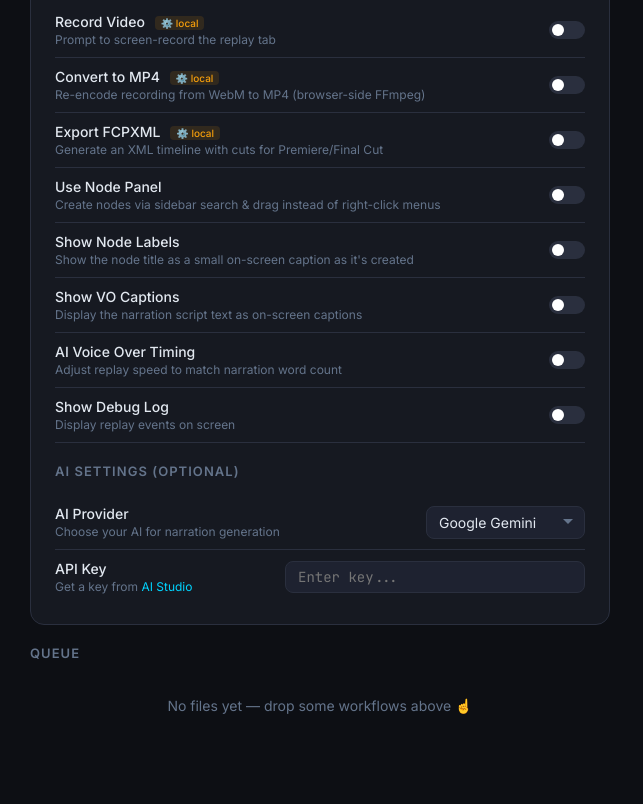
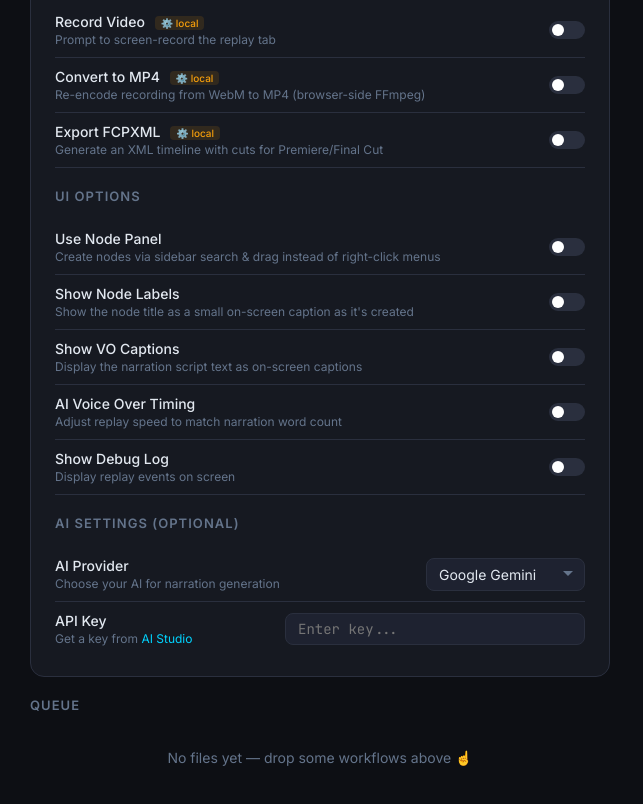
Before and after one commit to rohapa/comfyui-replay, a website: page index.html in a window 1280 px wide. Shown: the part 823-1627 px from the top of the page, without its empty margins (0-643 px from the left). Drawn offline with nearby package versions, Linux system fonts and the light colour scheme.

Commit message:
Add UI Options section header above node/caption toggles

```diff
--- a/index.html
+++ b/index.html
@@ -731,6 +731,7 @@
       </label>
     </div>
 
+    <div class="options-title" style="margin-top:20px;">UI Options</div>
     <div class="option-row">
       <div class="option-meta">
         <div class="option-label">Use Node Panel</div>
```
